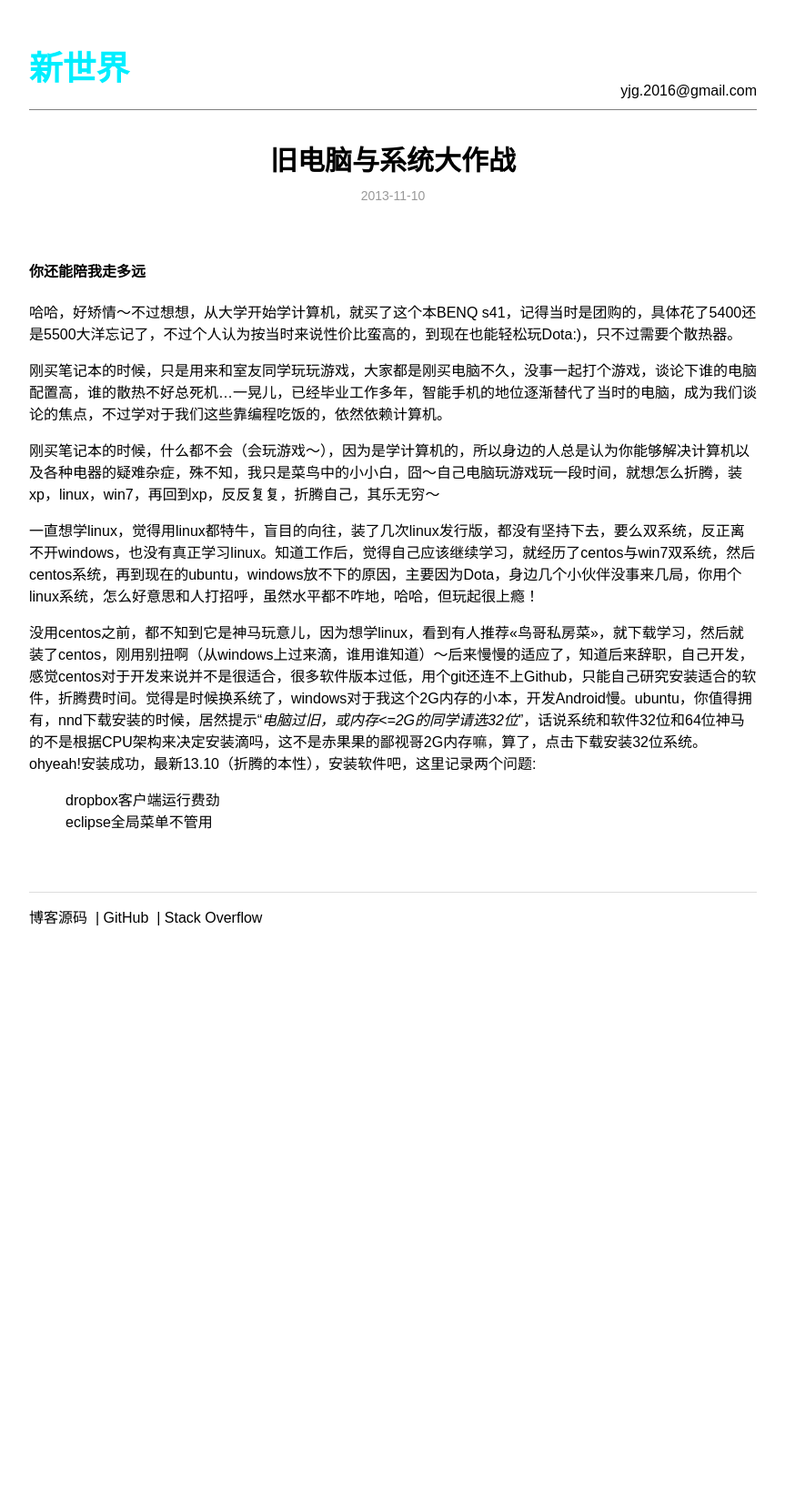
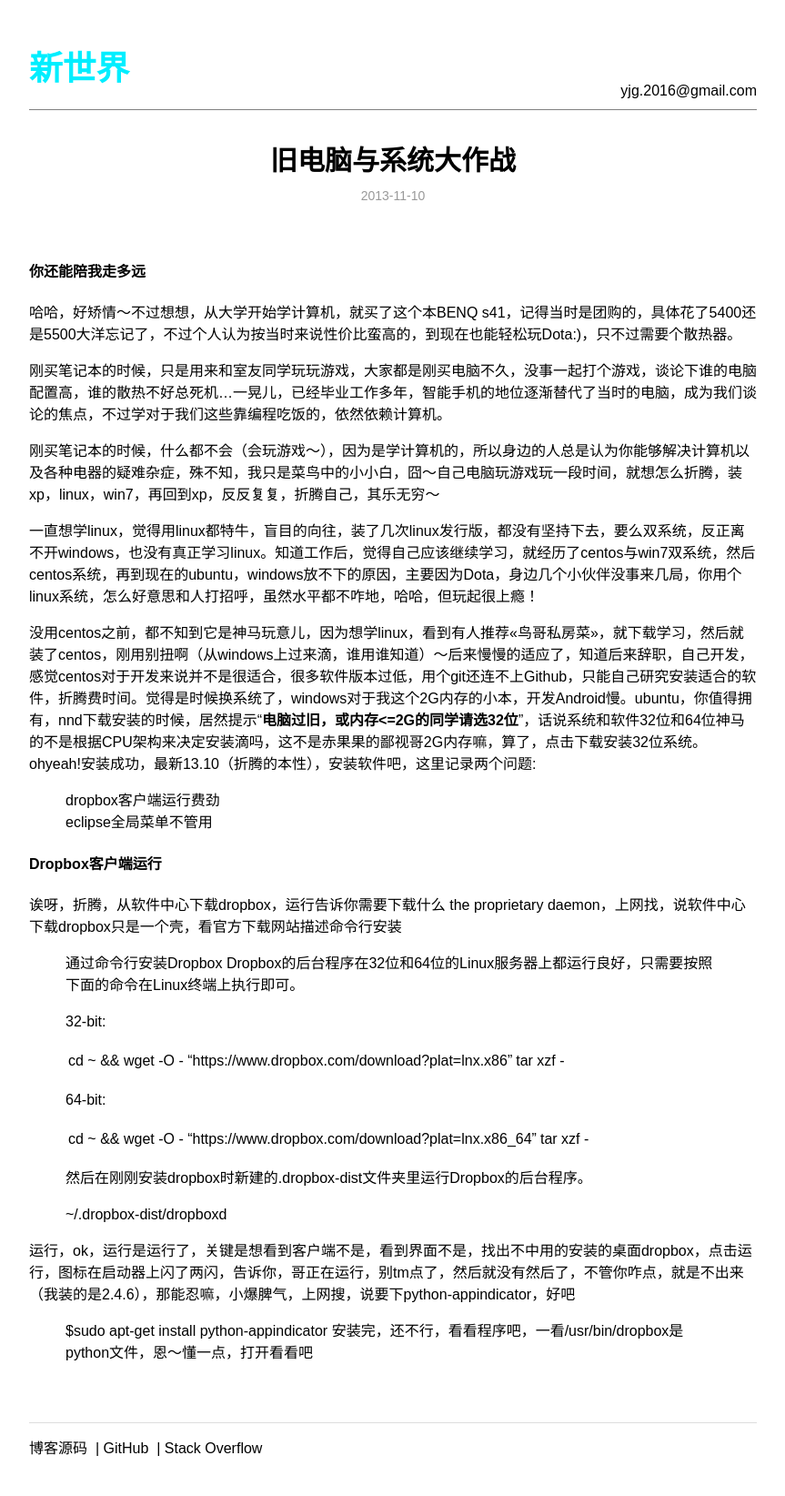
Before and after one commit to leongithub/blog, a Jekyll site: the page built from _posts/2013-11-10-os.md, in a window 1280 px wide. Shown: the whole page at 91% size, without its empty margins (208-1071 px from the left). Built offline with Jekyll 4.4.1, drawn with Linux system fonts in a browser that asks for light colours; comment, search, counter and statistics services are not loaded; before the commit the page ends 1061 px from its top, so only the background shows below that.

Commit message:
update blog

```diff
--- a/_posts/2013-11-10-os.md
+++ b/_posts/2013-11-10-os.md
@@ -19,6 +19,30 @@ description: 大学时期买的电脑，已经5年多了，系统从windows到li
 一直想学linux，觉得用linux都特牛，盲目的向往，装了几次linux发行版，都没有坚持下去，要么双系统，反正离不开windows，也没有真正学习linux。知道工作后，觉得自己应该继续学习，就经历了centos与win7双系统，然后centos系统，再到现在的ubuntu，windows放不下的原因，主要因为Dota，身边几个小伙伴没事来几局，你用个linux系统，怎么好意思和人打招呼，虽然水平都不咋地，哈哈，但玩起很上瘾！
 
 
-没用centos之前，都不知到它是神马玩意儿，因为想学linux，看到有人推荐<<鸟哥私房菜>>，就下载学习，然后就装了centos，刚用别扭啊（从windows上过来滴，谁用谁知道）～后来慢慢的适应了，知道后来辞职，自己开发，感觉centos对于开发来说并不是很适合，很多软件版本过低，用个git还连不上Github，只能自己研究安装适合的软件，折腾费时间。觉得是时候换系统了，windows对于我这个2G内存的小本，开发Android慢。ubuntu，你值得拥有，nnd下载安装的时候，居然提示“*电脑过旧，或内存<=2G的同学请选32位*”，话说系统和软件32位和64位神马的不是根据CPU架构来决定安装滴吗，这不是赤果果的鄙视哥2G内存嘛，算了，点击下载安装32位系统。ohyeah!安装成功，最新13.10（折腾的本性），安装软件吧，这里记录两个问题:
+没用centos之前，都不知到它是神马玩意儿，因为想学linux，看到有人推荐<<鸟哥私房菜>>，就下载学习，然后就装了centos，刚用别扭啊（从windows上过来滴，谁用谁知道）～后来慢慢的适应了，知道后来辞职，自己开发，感觉centos对于开发来说并不是很适合，很多软件版本过低，用个git还连不上Github，只能自己研究安装适合的软件，折腾费时间。觉得是时候换系统了，windows对于我这个2G内存的小本，开发Android慢。ubuntu，你值得拥有，nnd下载安装的时候，居然提示“**电脑过旧，或内存<=2G的同学请选32位**”，话说系统和软件32位和64位神马的不是根据CPU架构来决定安装滴吗，这不是赤果果的鄙视哥2G内存嘛，算了，点击下载安装32位系统。ohyeah!安装成功，最新13.10（折腾的本性），安装软件吧，这里记录两个问题:
+
 1. dropbox客户端运行费劲
 2. eclipse全局菜单不管用
+
+####Dropbox客户端运行
+
+诶呀，折腾，从软件中心下载dropbox，运行告诉你需要下载什么 the proprietary daemon，上网找，说软件中心下载dropbox只是一个壳，看官方下载网站描述命令行安装
+
+>通过命令行安装Dropbox
+>Dropbox的后台程序在32位和64位的Linux服务器上都运行良好，只需要按照下面的命令在Linux终端上执行即可。
+>
+>32-bit:
+>
+>cd ~ && wget -O - "https://www.dropbox.com/download?plat=lnx.x86" | tar xzf -
+>
+>64-bit:
+>
+>cd ~ && wget -O - "https://www.dropbox.com/download?plat=lnx.x86_64" | tar xzf -
+>
+>然后在刚刚安装dropbox时新建的.dropbox-dist文件夹里运行Dropbox的后台程序。
+>
+>~/.dropbox-dist/dropboxd
+
+运行，ok，运行是运行了，关键是想看到客户端不是，看到界面不是，找出不中用的安装的桌面dropbox，点击运行，图标在启动器上闪了两闪，告诉你，哥正在运行，别tm点了，然后就没有然后了，不管你咋点，就是不出来（我装的是2.4.6），那能忍嘛，小爆脾气，上网搜，说要下python-appindicator，好吧
+>$sudo apt-get install python-appindicator
+安装完，还不行，看看程序吧，一看/usr/bin/dropbox是python文件，恩～懂一点，打开看看吧
```
